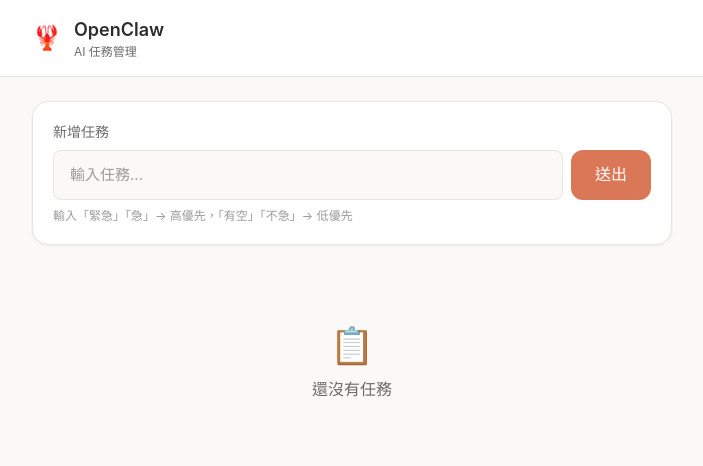
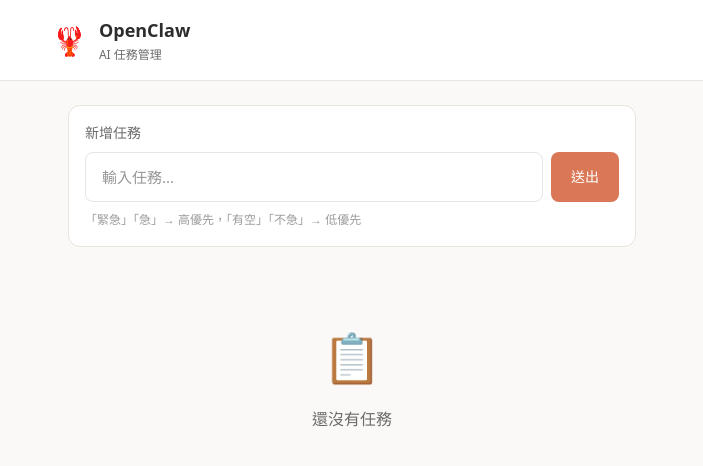
Before and after one commit to andychen277/openclaw-next, a Next.js app: page / in a window 1280 px wide. Shown: the top 466 px of the page, without its empty margins (288-991 px from the left). Built offline with nearby package versions, Linux system fonts and the light colour scheme.

Commit message:
Simplify: pure inline styles, no external deps

```diff
--- a/src/app/page.tsx
+++ b/src/app/page.tsx
@@ -1,241 +1,206 @@
 'use client';
 
-import { useState, useEffect, FormEvent } from 'react';
-import { Task } from '@/lib/types';
-import { detectPriority, getPriorityLabel, getStatusLabel } from '@/lib/priority';
+import { useState, useEffect } from 'react';
 
-export default function Dashboard() {
+interface Task {
+  id: string;
+  content: string;
+  priority: 'high' | 'medium' | 'low';
+  status: 'todo' | 'in_progress' | 'done';
+}
+
+export default function Home() {
   const [tasks, setTasks] = useState<Task[]>([]);
-  const [inputText, setInputText] = useState('');
-  const [selectedTasks, setSelectedTasks] = useState<Set<string>>(new Set());
-  const [isLoaded, setIsLoaded] = useState(false);
+  const [input, setInput] = useState('');
 
-  // Load tasks
+  // Load
   useEffect(() => {
+    const data = localStorage.getItem('openclaw-tasks');
+    if (data) {
       try {
-      const saved = localStorage.getItem('openclaw-tasks');
-      if (saved) {
-        const parsed = JSON.parse(saved);
-        setTasks(parsed.map((t: Task) => ({
-          ...t,
-          createdAt: new Date(t.createdAt),
-          updatedAt: new Date(t.updatedAt)
-        })));
+        setTasks(JSON.parse(data));
+      } catch {}
     }
-    } catch (e) {
-      console.error('Load error:', e);
-    }
-    setIsLoaded(true);
   }, []);
 
-  // Save tasks
+  // Save
   useEffect(() => {
-    if (isLoaded) {
     localStorage.setItem('openclaw-tasks', JSON.stringify(tasks));
-    }
-  }, [tasks, isLoaded]);
+  }, [tasks]);
 
-  // Add task - using form submit
-  const handleSubmit = (e: FormEvent) => {
-    e.preventDefault();
-    const text = inputText.trim();
+  // Detect priority
+  const getPriority = (text: string): Task['priority'] => {
+    const t = text.toLowerCase();
+    if (['緊急', '急', 'urgent', '馬上', '立刻', '重要'].some(k => t.includes(k))) return 'high';
+    if (['有空', '之後', '不急', '慢慢'].some(k => t.includes(k))) return 'low';
+    return 'medium';
+  };
+
+  // Add task
+  const addTask = () => {
+    const text = input.trim();
     if (!text) return;
 
-    const newTask: Task = {
-      id: `${Date.now()}-${Math.random().toString(36).slice(2, 9)}`,
+    const task: Task = {
+      id: Date.now().toString(),
       content: text,
-      priority: detectPriority(text),
-      status: 'todo',
-      createdAt: new Date(),
-      updatedAt: new Date()
+      priority: getPriority(text),
+      status: 'todo'
     };
 
-    setTasks([newTask, ...tasks]);
-    setInputText('');
+    setTasks([task, ...tasks]);
+    setInput('');
   };
 
-  const cycleStatus = (id: string) => {
+  // Cycle status
+  const cycle = (id: string) => {
     setTasks(tasks.map(t => {
       if (t.id !== id) return t;
-      const order: Task['status'][] = ['todo', 'in_progress', 'done'];
-      const idx = order.indexOf(t.status);
-      return { ...t, status: order[(idx + 1) % 3], updatedAt: new Date() };
+      const next = { todo: 'in_progress', in_progress: 'done', done: 'todo' } as const;
+      return { ...t, status: next[t.status] };
     }));
   };
 
-  const handleDelete = (id: string) => {
-    setTasks(tasks.filter(t => t.id !== id));
-    selectedTasks.delete(id);
-    setSelectedTasks(new Set(selectedTasks));
-  };
+  // Delete
+  const del = (id: string) => setTasks(tasks.filter(t => t.id !== id));
 
-  const toggleSelect = (id: string) => {
-    const next = new Set(selectedTasks);
-    next.has(id) ? next.delete(id) : next.add(id);
-    setSelectedTasks(next);
-  };
-
-  const handleMerge = () => {
-    const items = tasks.filter(t => selectedTasks.has(t.id));
-    const text = items.map(t => `• ${t.content}`).join('\n');
-    navigator.clipboard?.writeText(text);
-    alert(`已複製 ${items.length} 項任務`);
-  };
-
-  const handlePublish = (platform: string) => {
-    const items = tasks.filter(t => selectedTasks.has(t.id));
-    const text = items.map(t => t.content).join('\n\n');
-    alert(`發布到 ${platform}:\n\n${text}`);
-  };
-
-  const todoTasks = tasks.filter(t => t.status === 'todo');
-  const progressTasks = tasks.filter(t => t.status === 'in_progress');
-  const doneTasks = tasks.filter(t => t.status === 'done');
+  // Labels
+  const priorityLabel = { high: '高', medium: '中', low: '低' };
+  const statusLabel = { todo: '待辦', in_progress: '進行', done: '完成' };
+  const statusColor = { todo: '#5B8BD4', in_progress: '#D4A84B', done: '#5D8C61' };
+  const priorityColor = { high: '#C75D5D', medium: '#D4A84B', low: '#5D8C61' };
 
   return (
-    <div className="min-h-screen" style={{ background: 'var(--background)' }}>
+    <div style={{ minHeight: '100vh', background: '#FAF9F7', fontFamily: 'system-ui' }}>
       {/* Header */}
-      <header style={{ background: 'var(--surface)', borderBottom: '1px solid var(--border)' }}>
-        <div className="max-w-2xl mx-auto px-4 py-4 flex items-center gap-3">
-          <span className="text-2xl">🦞</span>
+      <div style={{ background: '#fff', borderBottom: '1px solid #E8E4DF', padding: '16px' }}>
+        <div style={{ maxWidth: 600, margin: '0 auto', display: 'flex', alignItems: 'center', gap: 12 }}>
+          <span style={{ fontSize: 28 }}>🦞</span>
           <div>
-            <h1 className="text-lg font-semibold" style={{ color: 'var(--text)' }}>OpenClaw</h1>
-            <p className="text-xs" style={{ color: 'var(--muted)' }}>AI 任務管理</p>
+            <div style={{ fontSize: 18, fontWeight: 600, color: '#2D2D2D' }}>OpenClaw</div>
+            <div style={{ fontSize: 12, color: '#6B6B6B' }}>AI 任務管理</div>
           </div>
         </div>
-      </header>
+      </div>
 
-      <main className="max-w-2xl mx-auto px-4 py-6">
-        {/* Input Form */}
-        <form onSubmit={handleSubmit} className="card mb-8">
-          <label className="block text-sm font-medium mb-2" style={{ color: 'var(--muted)' }}>
-            新增任務
-          </label>
-          <div className="flex gap-2">
+      {/* Main */}
+      <div style={{ maxWidth: 600, margin: '0 auto', padding: '24px 16px' }}>
+        {/* Input */}
+        <div style={{ background: '#fff', border: '1px solid #E8E4DF', borderRadius: 12, padding: 16, marginBottom: 24 }}>
+          <div style={{ fontSize: 14, color: '#6B6B6B', marginBottom: 8 }}>新增任務</div>
+          <div style={{ display: 'flex', gap: 8 }}>
             <input
               type="text"
-              value={inputText}
-              onChange={e => setInputText(e.target.value)}
+              value={input}
+              onChange={e => setInput(e.target.value)}
+              onKeyDown={e => { if (e.key === 'Enter') addTask(); }}
               placeholder="輸入任務..."
-              className="input flex-1"
-              autoComplete="off"
+              style={{
+                flex: 1,
+                padding: '12px 16px',
+                border: '1px solid #E8E4DF',
+                borderRadius: 8,
+                fontSize: 15,
+                outline: 'none'
+              }}
             />
-            <button type="submit" className="btn-primary">
+            <button
+              onClick={addTask}
+              style={{
+                padding: '12px 20px',
+                background: '#DA7756',
+                color: '#fff',
+                border: 'none',
+                borderRadius: 8,
+                fontSize: 14,
+                fontWeight: 500,
+                cursor: 'pointer'
+              }}
+            >
               送出
             </button>
           </div>
-          <p className="text-xs mt-2" style={{ color: 'var(--light)' }}>
-            輸入「緊急」「急」→ 高優先，「有空」「不急」→ 低優先
-          </p>
-        </form>
+          <div style={{ fontSize: 12, color: '#9B9B9B', marginTop: 8 }}>
+            「緊急」「急」→ 高優先，「有空」「不急」→ 低優先
+          </div>
+        </div>
 
-        {/* Task List */}
+        {/* Tasks */}
         {tasks.length === 0 ? (
-          <div className="text-center py-12">
-            <div className="text-4xl mb-3">📋</div>
-            <p style={{ color: 'var(--muted)' }}>還沒有任務</p>
+          <div style={{ textAlign: 'center', padding: '48px 0', color: '#6B6B6B' }}>
+            <div style={{ fontSize: 48, marginBottom: 12 }}>📋</div>
+            <div>還沒有任務</div>
           </div>
         ) : (
-          <>
-            <TaskSection title="待辦" tasks={todoTasks} color="#5B8BD4" onCycle={cycleStatus} onDelete={handleDelete} onSelect={toggleSelect} selected={selectedTasks} />
-            <TaskSection title="進行中" tasks={progressTasks} color="#D4A84B" onCycle={cycleStatus} onDelete={handleDelete} onSelect={toggleSelect} selected={selectedTasks} />
-            <TaskSection title="已完成" tasks={doneTasks} color="#5D8C61" onCycle={cycleStatus} onDelete={handleDelete} onSelect={toggleSelect} selected={selectedTasks} />
-          </>
-        )}
-      </main>
-
-      {/* Action Bar */}
-      {selectedTasks.size > 0 && (
-        <div className="fixed bottom-0 left-0 right-0 p-4" style={{ background: 'var(--surface)', borderTop: '1px solid var(--border)' }}>
-          <div className="max-w-2xl mx-auto flex items-center justify-between">
-            <div className="flex items-center gap-3">
-              <span style={{ color: 'var(--text)' }}>
-                已選 <b style={{ color: 'var(--primary)' }}>{selectedTasks.size}</b> 項
+          tasks.map(task => (
+            <div
+              key={task.id}
+              style={{
+                background: '#fff',
+                border: '1px solid #E8E4DF',
+                borderLeft: `4px solid ${statusColor[task.status]}`,
+                borderRadius: 12,
+                padding: 16,
+                marginBottom: 12
+              }}
+            >
+              <div style={{ display: 'flex', alignItems: 'flex-start', gap: 12 }}>
+                <div style={{ flex: 1 }}>
+                  <div style={{ display: 'flex', alignItems: 'center', gap: 8, marginBottom: 6 }}>
+                    <span style={{
+                      background: `${priorityColor[task.priority]}20`,
+                      color: priorityColor[task.priority],
+                      padding: '2px 8px',
+                      borderRadius: 99,
+                      fontSize: 12,
+                      fontWeight: 500
+                    }}>
+                      {priorityLabel[task.priority]}
                     </span>
-              <button onClick={() => setSelectedTasks(new Set())} className="text-sm" style={{ color: 'var(--muted)' }}>
-                取消
-              </button>
+                    <span style={{ fontSize: 12, color: '#9B9B9B' }}>
+                      {statusLabel[task.status]}
+                    </span>
                   </div>
-            <div className="flex gap-2">
-              <button onClick={handleMerge} className="btn-secondary text-sm py-2 px-3">複製</button>
-              <div className="relative group">
-                <button className="btn-primary text-sm py-2 px-3">發布</button>
-                <div className="absolute bottom-full right-0 mb-2 hidden group-hover:block">
-                  <div className="card p-1 shadow-lg min-w-[120px]">
-                    {['Instagram', 'Threads', 'X'].map(p => (
-                      <button key={p} onClick={() => handlePublish(p)} className="w-full text-left px-3 py-2 text-sm rounded hover:bg-background" style={{ color: 'var(--text)' }}>
-                        {p}
-                      </button>
-                    ))}
+                  <div style={{
+                    color: task.status === 'done' ? '#9B9B9B' : '#2D2D2D',
+                    textDecoration: task.status === 'done' ? 'line-through' : 'none'
+                  }}>
+                    {task.content}
                   </div>
                 </div>
-              </div>
-            </div>
-          </div>
-        </div>
-      )}
-    </div>
-  );
-}
-
-// Task Section Component
-function TaskSection({ title, tasks, color, onCycle, onDelete, onSelect, selected }: {
-  title: string;
-  tasks: Task[];
-  color: string;
-  onCycle: (id: string) => void;
-  onDelete: (id: string) => void;
-  onSelect: (id: string) => void;
-  selected: Set<string>;
-}) {
-  if (tasks.length === 0) return null;
-
-  return (
-    <div className="mb-6">
-      <div className="flex items-center gap-2 mb-3">
-        <div className="w-2 h-2 rounded-full" style={{ background: color }} />
-        <span className="text-sm font-medium" style={{ color: 'var(--muted)' }}>{title}</span>
-        <span className="text-xs" style={{ color: 'var(--light)' }}>({tasks.length})</span>
-      </div>
-      {tasks.map(task => (
-        <div
-          key={task.id}
-          className="card mb-2"
-          style={{ borderLeft: `4px solid ${color}` }}
+                <div style={{ display: 'flex', gap: 4 }}>
+                  <button
+                    onClick={() => cycle(task.id)}
+                    style={{
+                      padding: '6px 10px',
+                      background: 'transparent',
+                      border: 'none',
+                      color: '#6B6B6B',
+                      fontSize: 13,
+                      cursor: 'pointer'
+                    }}
                   >
-          <div className="flex items-start gap-3">
-            {task.status === 'done' && (
-              <input
-                type="checkbox"
-                checked={selected.has(task.id)}
-                onChange={() => onSelect(task.id)}
-                className="mt-1"
-              />
-            )}
-            <div className="flex-1">
-              <div className="flex items-center gap-2 mb-1">
-                <span className={`badge badge-${task.priority}`}>
-                  {getPriorityLabel(task.priority)}
-                </span>
-                <span className="text-xs" style={{ color: 'var(--light)' }}>
-                  {getStatusLabel(task.status)}
-                </span>
-              </div>
-              <p style={{ color: task.status === 'done' ? 'var(--muted)' : 'var(--text)', textDecoration: task.status === 'done' ? 'line-through' : 'none' }}>
-                {task.content}
-              </p>
-            </div>
-            <div className="flex gap-1">
-              <button onClick={() => onCycle(task.id)} className="text-sm px-2 py-1 rounded" style={{ color: 'var(--muted)' }}>
                     切換
                   </button>
-              <button onClick={() => onDelete(task.id)} className="text-sm px-2 py-1 rounded" style={{ color: 'var(--danger)' }}>
+                  <button
+                    onClick={() => del(task.id)}
+                    style={{
+                      padding: '6px 10px',
+                      background: 'transparent',
+                      border: 'none',
+                      color: '#C75D5D',
+                      fontSize: 13,
+                      cursor: 'pointer'
+                    }}
+                  >
                     刪除
                   </button>
                 </div>
               </div>
             </div>
-      ))}
+          ))
+        )}
+      </div>
     </div>
   );
 }
```
Lines whose indentation alone changed are shown as unchanged.
